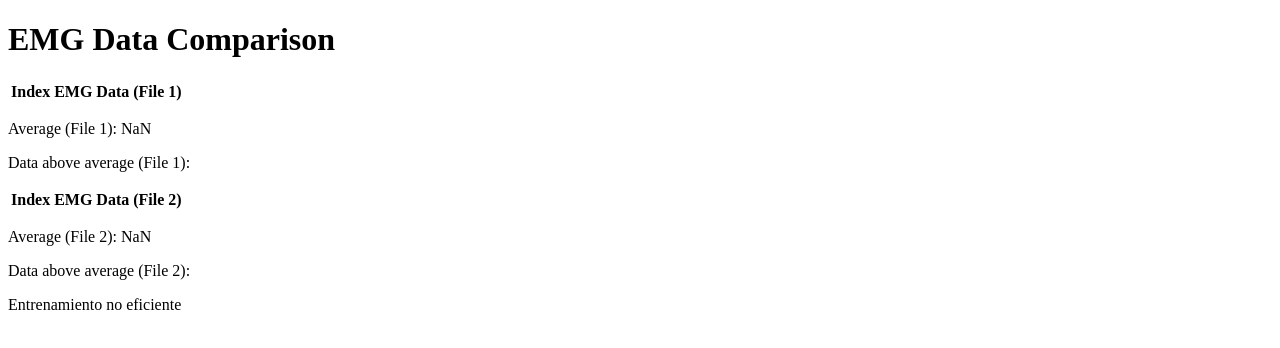
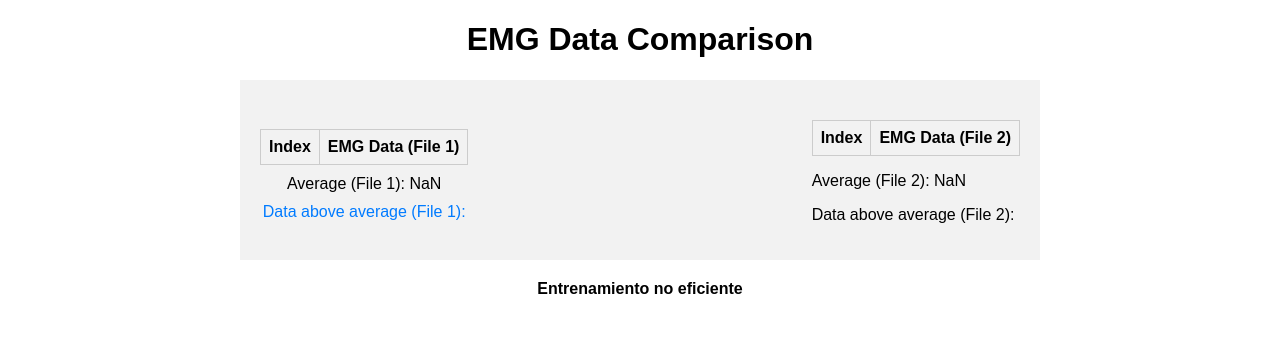
Before and after one commit to xdaavid/FitTrackerBiomedicina, a plain HTML site: page Datos Fatiga/emg_data_2.html in a window 1280 px wide. Drawn offline with Linux system fonts and the light colour scheme.

Commit message:
Update emg_data_2.html

```diff
--- a/Datos Fatiga/emg_data_2.html
+++ b/Datos Fatiga/emg_data_2.html
@@ -2,7 +2,7 @@
 <html>
 <head>
     <title>EMG Data Comparison</title>
-    <link rel="stylesheet" href="estilotabla/styles.css">
+    <link rel="stylesheet" href="estilotabla/style.css">
     <script src="script/script_2.js"></script>
 </head>
 <body>
```
